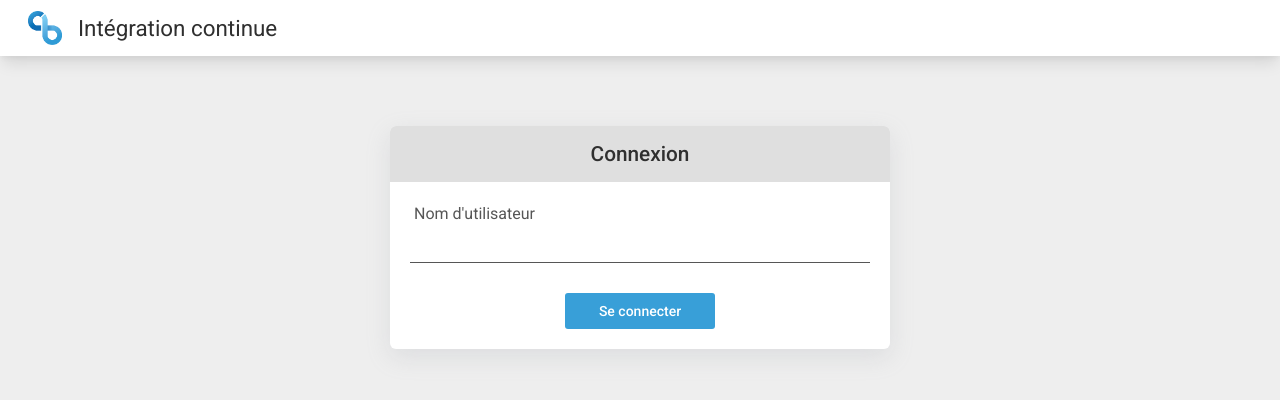
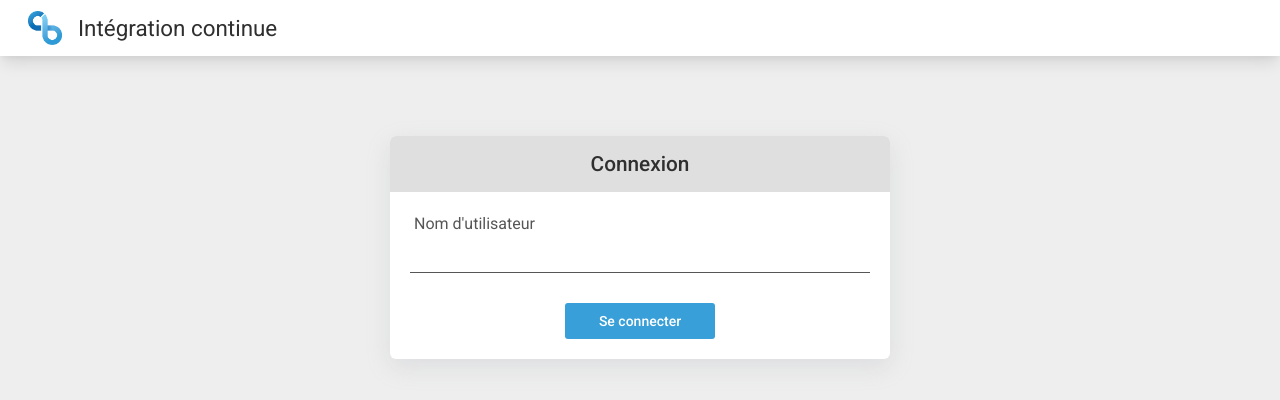
Before and after one commit to Minarox/Master-Info, a Vue app: page /login in a window 1280 px wide. Shown: the top 400 px of the page. Built offline with nearby package versions, Linux system fonts and the light colour scheme.

Commit message:
Improve margin

```diff
--- a/src/App.vue
+++ b/src/App.vue
@@ -65,7 +65,7 @@ main {
 main > div {
   width: 100%;
   max-width: 1200px;
-  margin: 20px auto;
+  margin: 30px auto;
   padding: 0 12px;
 }
 
```
